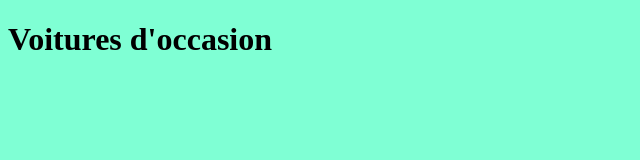
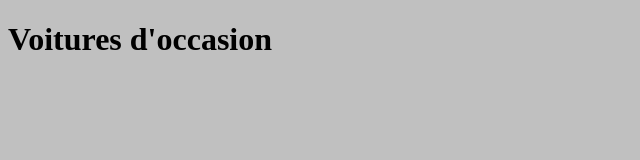
Before and after one commit to MaximePoitoux/Projet-1, a plain HTML site: page index.html in a window 1280 px wide. Shown: the whole page, without its empty margins (0-640 px from the left). Drawn offline with Linux system fonts and the light colour scheme.

Commit message:
Change brackgroundcolor

```diff
--- a/index.html
+++ b/index.html
@@ -8,7 +8,7 @@
 
 </head>
 
-<body style="background-color: aquamarine;">
+<body style="background-color: silver">
 
     <h1>Voitures d'occasion</h1>
 
```
